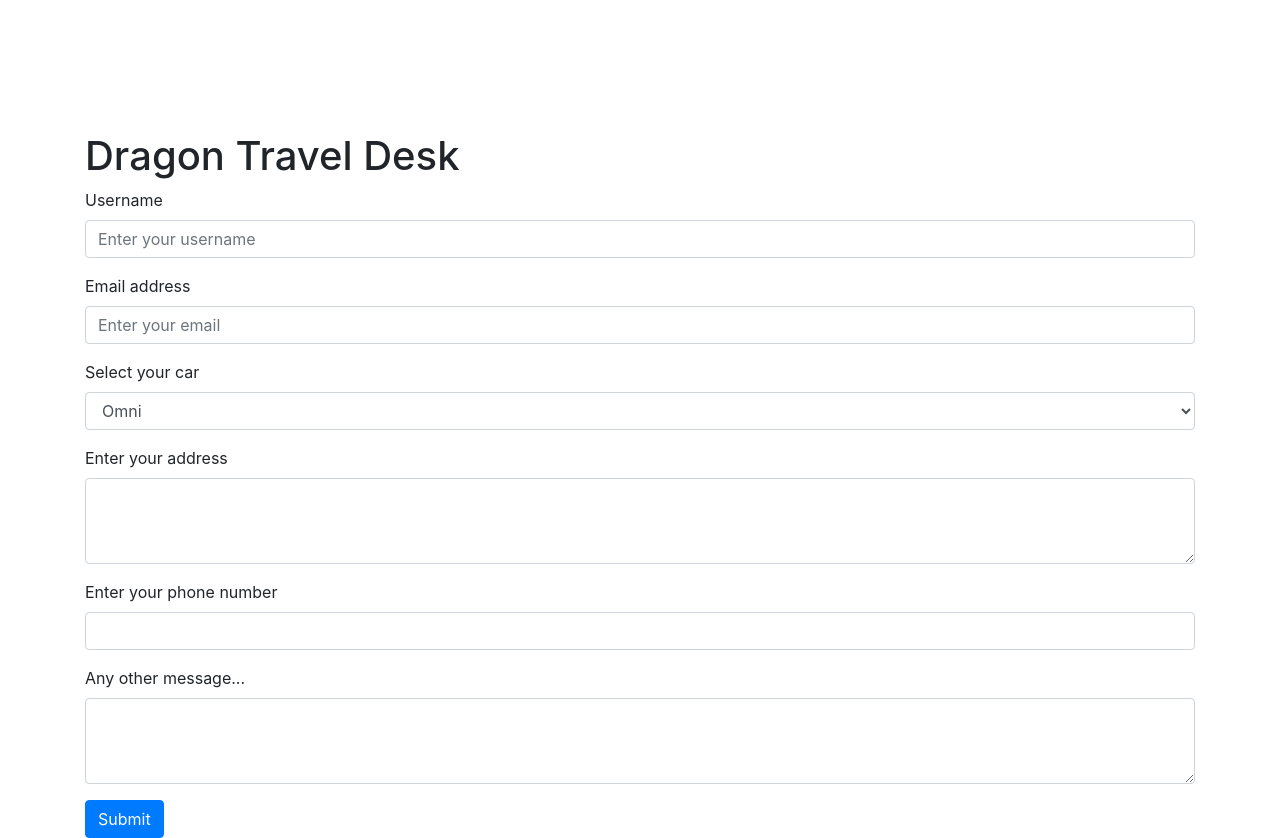
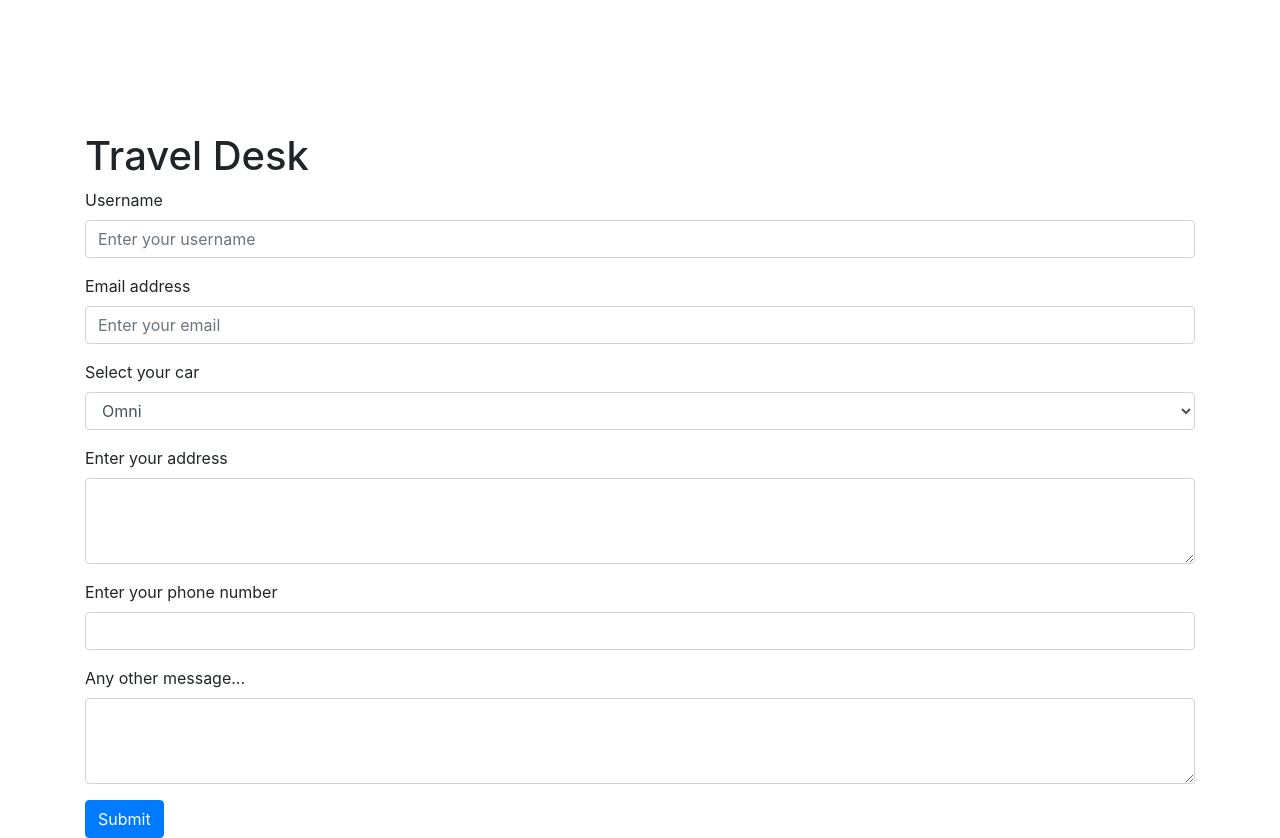
Before and after one commit to sakkshm26/Form-Validation, a plain HTML site: page index.html in a window 1280 px wide. Drawn offline with nearby package versions, Linux system fonts and the light colour scheme.

Commit message:
Update index.html

```diff
--- a/index.html
+++ b/index.html
@@ -7,7 +7,7 @@
     <meta name="viewport" content="width=device-width, initial-scale=1.0">
     <link rel="stylesheet" href="https://stackpath.bootstrapcdn.com/bootstrap/4.3.1/css/bootstrap.min.css"
         integrity="sha384-ggOyR0iXCbMQv3Xipma34MD+dH/1fQ784/j6cY/iJTQUOhcWr7x9JvoRxT2MZw1T" crossorigin="anonymous">
-    <title>Dragon Travels</title>
+    <title>We Travel</title>
 </head>
 
 <body>
@@ -25,7 +25,7 @@
         </button>
     </div>
     <div class="container">
-        <h1>Dragon Travel Desk</h1>
+        <h1>Travel Desk</h1>
         <form>
             <div class="form-group">
                 <label for="name">Username</label>
```
